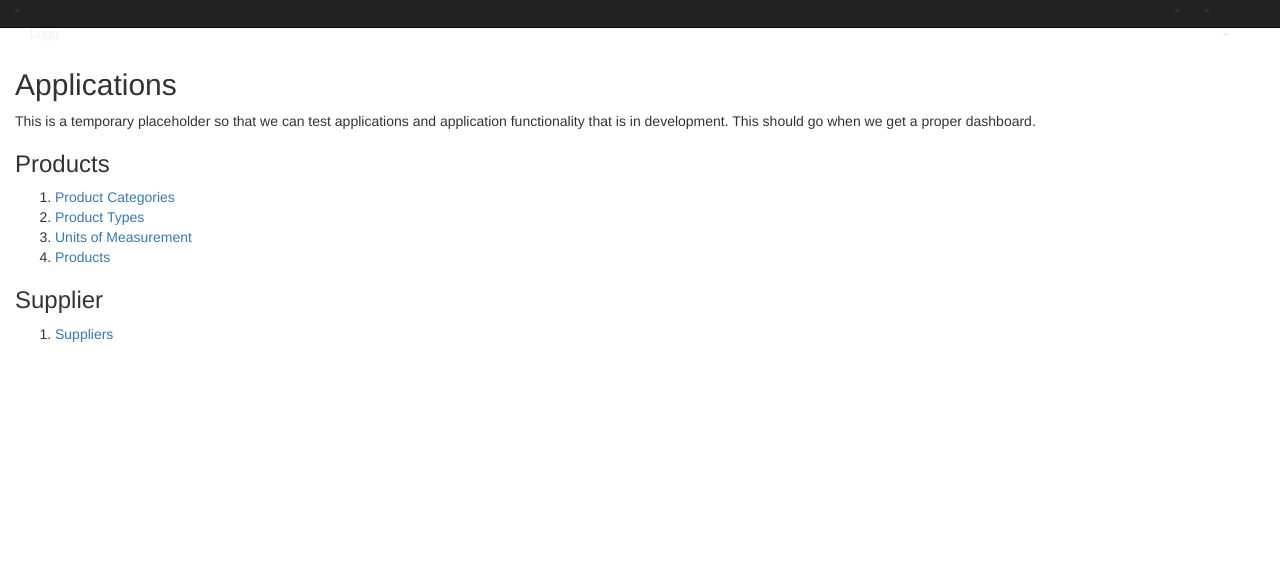
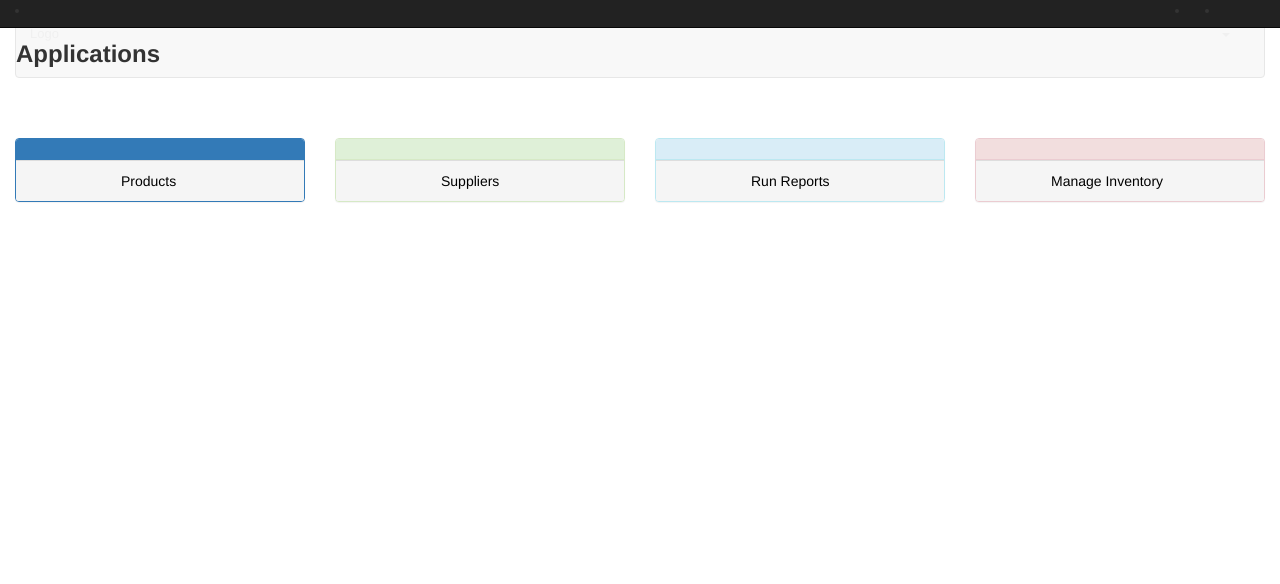
Before and after one commit to borderitsolutions/amadaa, a Django app: page / in a window 1280 px wide. Shown: the top 584 px of the page. Run offline with Django 3.2, Linux system fonts and the light colour scheme; the visitor is signed in with stand-in values (Sample User, id 1); some libraries are stand-ins or nearby versions.

Commit message:
Dashboard Design 1st Look

```diff
--- a/dashboard/templates/dashboard/dashboard.html
+++ b/dashboard/templates/dashboard/dashboard.html
@@ -1,24 +1,74 @@
 {% extends "app_base.html" %}
+{% load bootstrap3 %}
+
+{% load static %}
+{% block css %}
+<link rel="stylesheet" href="{% static 'css/dashboard.css' %}">
+{% endblock %}
 
 {% block body %}
-<h2>Applications</h2>
+<nav class="navbar navbar-default dashboard">
+<h3 class="app">Applications</h3>
+</nav>
 
-<p>This is a temporary placeholder so that we can test applications and application functionality that is in development. This should go when we get a proper dashboard.</p>
 
-<h3>Products</h3>
+<div class="row">
+  <div class="col-lg-3 col-md-6">
+    <div class="panel panel-primary">
+     <div class="panel-heading">
+      {% bootstrap_icon 'briefcase' %}
+     </div>
+        <a href="{% url 'product-list' %}">
+         <div class="panel-footer">
+          <span class="pull-middle">Products</span>
+           <div class="clearfix"></div>
+         </div>
+        </a>
+    </div>
+  </div>
 
-<ol>
-  <li><a href="{% url 'product-category-list' %}">Product Categories</a></li>
-  <li><a href="{% url 'product-type-list' %}">Product Types</a></li>
-  <li><a href="{% url 'uom-list' %}">Units of Measurement</a></li>
-  <li><a href="{% url 'product-list' %}">Products</a></li>
-</ol>
+  <div class="col-lg-3 col-md-6">
+    <div class="panel panel-success">
+     <div class="panel-heading">
+      {% bootstrap_icon 'grain' %}
+     </div>
+        <a href="{% url 'supplier-list' %}">
+         <div class="panel-footer">
+          <span class="pull-middle">Suppliers</span>
+           <div class="clearfix"></div>
+         </div>
+        </a>
+    </div>
+  </div>
 
-<h3>Supplier</h3>
+  <div class="col-lg-3 col-md-6">
+    <div class="panel panel-info">
+     <div class="panel-heading">
+      {% bootstrap_icon 'indent-left' %}
+     </div>
+        <a href="#">
+         <div class="panel-footer">
+          <span class="middle">Run Reports</span>
+           <div class="clearfix"></div>
+         </div>
+        </a>
+    </div>
+  </div>
 
-<ol>
-  <li><a href="{% url 'supplier-list' %}">Suppliers</a></li>
-</ol>
+  <div class="col-lg-3 col-md-6">
+    <div class="panel panel-danger">
+     <div class="panel-heading">
+      {% bootstrap_icon 'list' %}
+     </div>
+        <a href="#">
+         <div class="panel-footer">
+          <span class="mid">Manage Inventory</span>
+           <div class="clearfix"></div>
+         </div>
+        </a>
+    </div>
+  </div>
+</div>
 
 
 {% endblock %}
--- a/static/css/add-product.css
+++ b/static/css/add-product.css
@@ -20,4 +20,5 @@
 .productbase {
     margin-left: 17%;
   //  padding: 0px 0px 12px;
+  margin-top: 40px;
 }
--- a/static/css/base.css
+++ b/static/css/base.css
@@ -78,15 +78,3 @@ nav a:hover {
     min-height:28px;
     height: 28px;
 }
-
-.navbar-xs .navbar-brand{
-    padding: 0px 12px;
-    font-size: 16px;
-    line-height: 28px;
-}
-
-.navbar-xs .navbar-nav > li > a {
-    padding-top: 0px;
-    padding-bottom: 0px;
-    line-height: 28px;
-}
--- /dev/null
+++ b/static/css/dashboard.css
@@ -0,0 +1,43 @@
+.panel-heading {
+ padding-left: 110px
+}
+
+
+.pull-middle{
+ padding: 0px 90px 0px;
+ color: black;
+}
+
+.middle{
+    padding: 0px 80px 0px;
+    color: black;
+}
+
+.mid{
+    padding: 0px 60px 0px;
+    color: black;
+}
+
+.glyphicon.glyphicon-briefcase {
+    font-size: 50px;
+}
+
+.glyphicon.glyphicon-grain{
+    font-size: 50px;
+}
+
+.glyphicon.glyphicon-indent-left{
+    font-size: 50px;
+}
+
+.glyphicon.glyphicon-list{
+    font-size: 50px;
+}
+
+.app{
+ font-weight: bold;
+}
+
+.dashboard{
+  margin: 10px 0px 60px;
+}
--- a/static/css/product-base.css
+++ b/static/css/product-base.css
@@ -2,6 +2,7 @@
 .productbase {
     margin-left: 17%;
   //  padding: 0px 0px 12px;
+  margin-top: 40px;
 }
 
 
--- a/templates/app_base.html
+++ b/templates/app_base.html
@@ -3,14 +3,14 @@
 {% load bootstrap3 %}
 
 {% block header %}
-<nav class="navbar navbar-xs navbar-inverse navbar-static-top">
+<nav class="navbar navbar-xs navbar-inverse navbar-fixed-top">
   <div class="navbar-inner">
     <div class="container-fluid">
       <li><a href="">Logo</a></li>
       <div class="pull-right">
         <li><a href="#">{% bootstrap_icon 'info-sign' %}</a></li>
         <li class="dropdown">
-          <a class="dropdown-toggle appmenu" data-toggle="dropdown">{% bootstrap_icon 'list' %}
+          <a class="dropdown-toggle appmenu" data-toggle="dropdown">{% bootstrap_icon 'menu-hamburger' %}
             <span class="caret"></span>
           </a>
 
```
